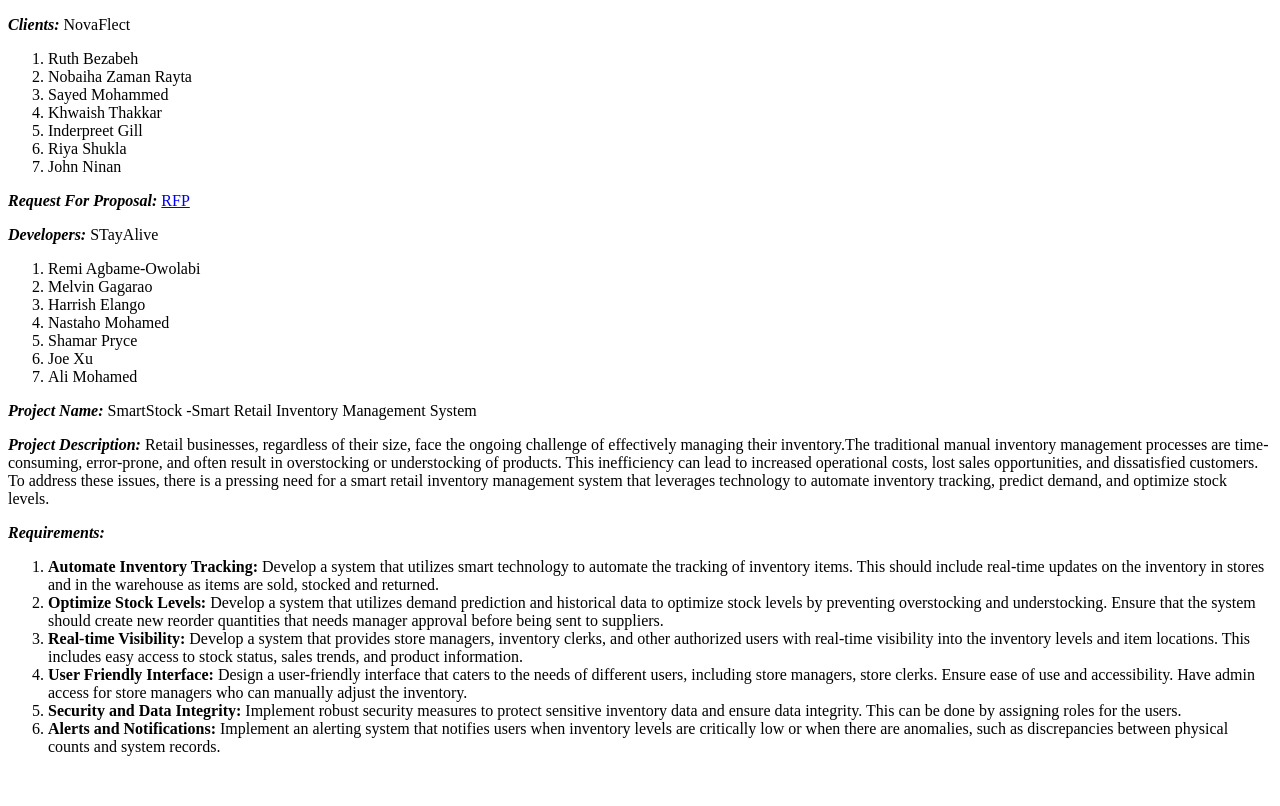
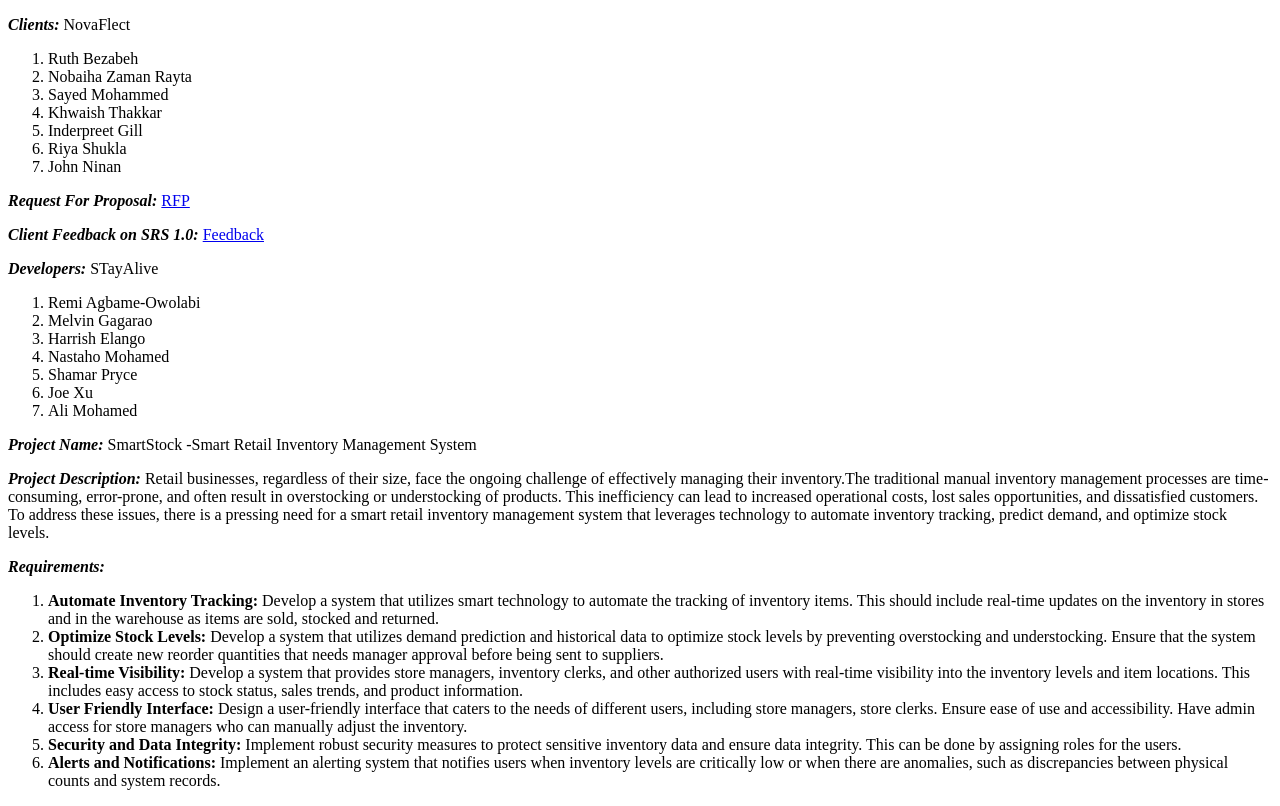
Before and after one commit to RuthBezabeh/EECS4312, a plain HTML site: page ClientSite.html in a window 1280 px wide. Drawn offline with Linux system fonts and the light colour scheme.

Commit message:
Update ClientSite.html

```diff
--- a/ClientSite.html
+++ b/ClientSite.html
@@ -17,6 +17,7 @@
      <li>John Ninan </li>
    </ol>
   <p><i><b>Request For Proposal:</b></i> <a href ="https://ruthbezabeh.github.io/EECS4312/RFP_NovaFlect.pdf"> RFP</a></p>
+  <p><i><b>Client Feedback on SRS 1.0:</b></i> <a href ="https://ruthbezabeh.github.io/EECS4312/ClientFeedback.pdf"> Feedback</a></p>
 
   <p> <i><b>Developers:</b></i> STayAlive </p>
     <ol>
```
